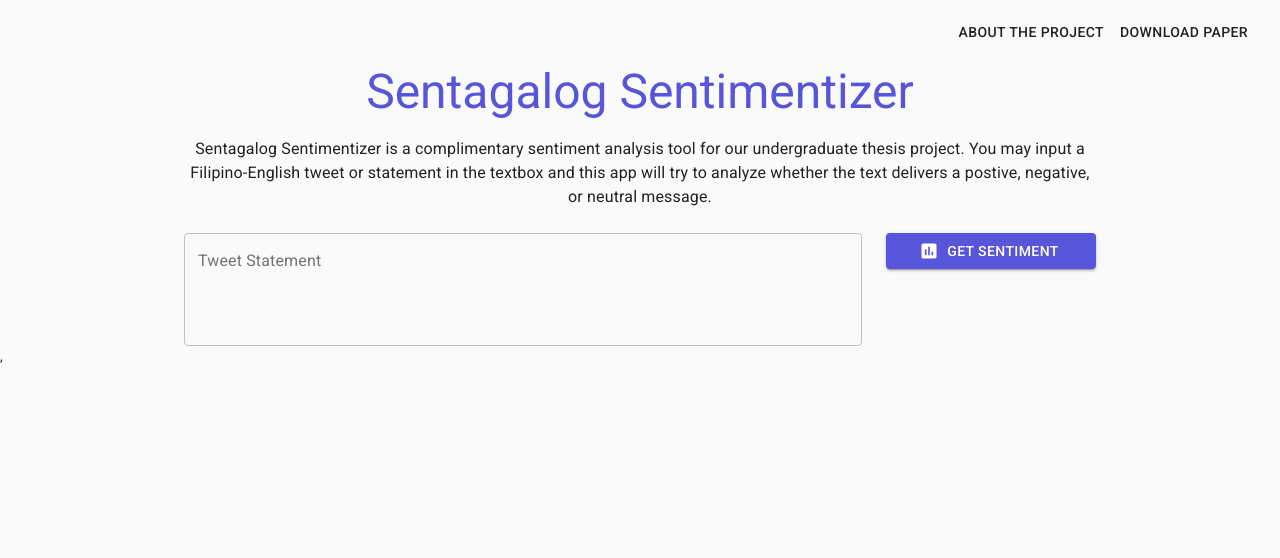
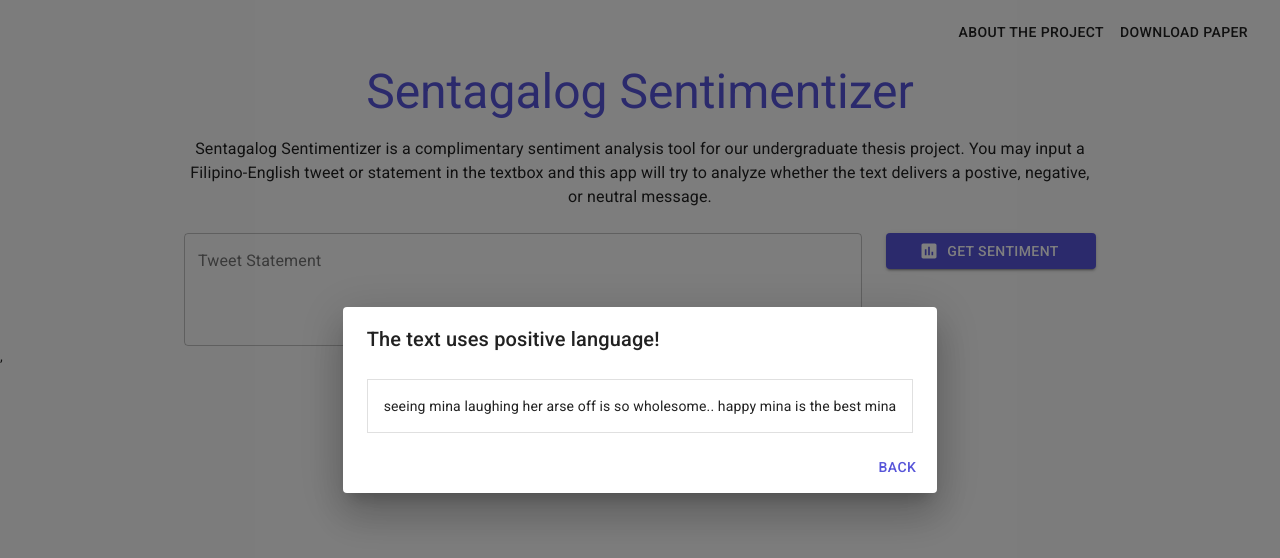
Before and after one commit to kbaldo/sentagalog-sentimentizer, a React (Create React App) app: page / in a window 1280 px wide. Both pictures are taken after a click on the button "GET SENTIMENT". Shown: the top 558 px of the page. Built offline with nearby package versions, Linux system fonts and the light colour scheme.

Commit message:
Add new GetSentiment button to display a dialog

```diff
--- /dev/null
+++ b/src/components/Home/GetSentiment.jsx
@@ -0,0 +1,67 @@
+import React from "react";
+import Button from "@material-ui/core/Button";
+import Dialog from "@material-ui/core/Dialog";
+import DialogActions from "@material-ui/core/DialogActions";
+import DialogContent from "@material-ui/core/DialogContent";
+import DialogContentText from "@material-ui/core/DialogContentText";
+import DialogTitle from "@material-ui/core/DialogTitle";
+import useMediaQuery from "@material-ui/core/useMediaQuery";
+import { useTheme } from "@material-ui/core/styles";
+import { Paper } from "@material-ui/core";
+import AssessmentIcon from "@material-ui/icons/Assessment"
+
+import { makeStyles } from "@material-ui/core/styles";
+
+const useStyles = makeStyles((theme) => ({
+  contents: {
+    padding: theme.spacing(2, 2, 2),
+  },
+}));
+
+export default function GetSentiment() {
+  const classes = useStyles();
+  const [open, setOpen] = React.useState(false);
+  const theme = useTheme();
+  const fullScreen = useMediaQuery(theme.breakpoints.down("sm"));
+
+  const handleClickOpen = () => {
+    setOpen(true);
+  };
+
+  const handleClose = () => {
+    setOpen(false);
+  };
+
+  return (
+    <div>
+      <Button
+        type="submit"
+        fullWidth
+        variant="contained"
+        color="primary"
+        onClick={handleClickOpen}
+        startIcon={<AssessmentIcon />}
+      >
+        Get Sentiment
+      </Button>
+      <Dialog
+        fullScreen={fullScreen}
+        open={open}
+        onClose={handleClose}
+        aria-labelledby="responsive-dialog-title"
+      >
+        <DialogTitle id="responsive-dialog-title">
+          {"The text uses positive language!"}
+        </DialogTitle>
+        <DialogContent>
+          <Paper variant="outlined" square><div className={classes.contents}>seeing mina laughing her arse off is so wholesome.. happy mina is the best mina</div></Paper>
+        </DialogContent>
+        <DialogActions>
+          <Button onClick={handleClose} color="primary" autoFocus>
+            Back
+          </Button>
+        </DialogActions>
+      </Dialog>
+    </div>
+  );
+}
--- a/src/components/Home/TweetField.jsx
+++ b/src/components/Home/TweetField.jsx
@@ -2,8 +2,9 @@ import React from "react";
 import TextField from "@material-ui/core/TextField";
 import { Button, Grid } from "@material-ui/core";
 import AssessmentIcon from '@material-ui/icons/Assessment';
+import GetSentiment from "./GetSentiment";
 
-export default function MultilineTextFields() {
+export default function TweetField() {
   const [//value,
     setValue] = React.useState("Controlled");
 
@@ -13,7 +14,6 @@ export default function MultilineTextFields() {
 
   return (
     <React.Fragment>
-
         <Grid item xs={12} sm={9}>
         <TextField
           id="filled-multiline-flexible"
@@ -27,9 +27,7 @@ export default function MultilineTextFields() {
         />
         </Grid>
         <Grid item xs={12} sm={3}>
-          <Button type="submit" fullWidth variant="contained" color="primary" startIcon={<AssessmentIcon />}>
-            Get Sentiment
-          </Button>
+          <GetSentiment />
         </Grid>
 
       </React.Fragment>
```
